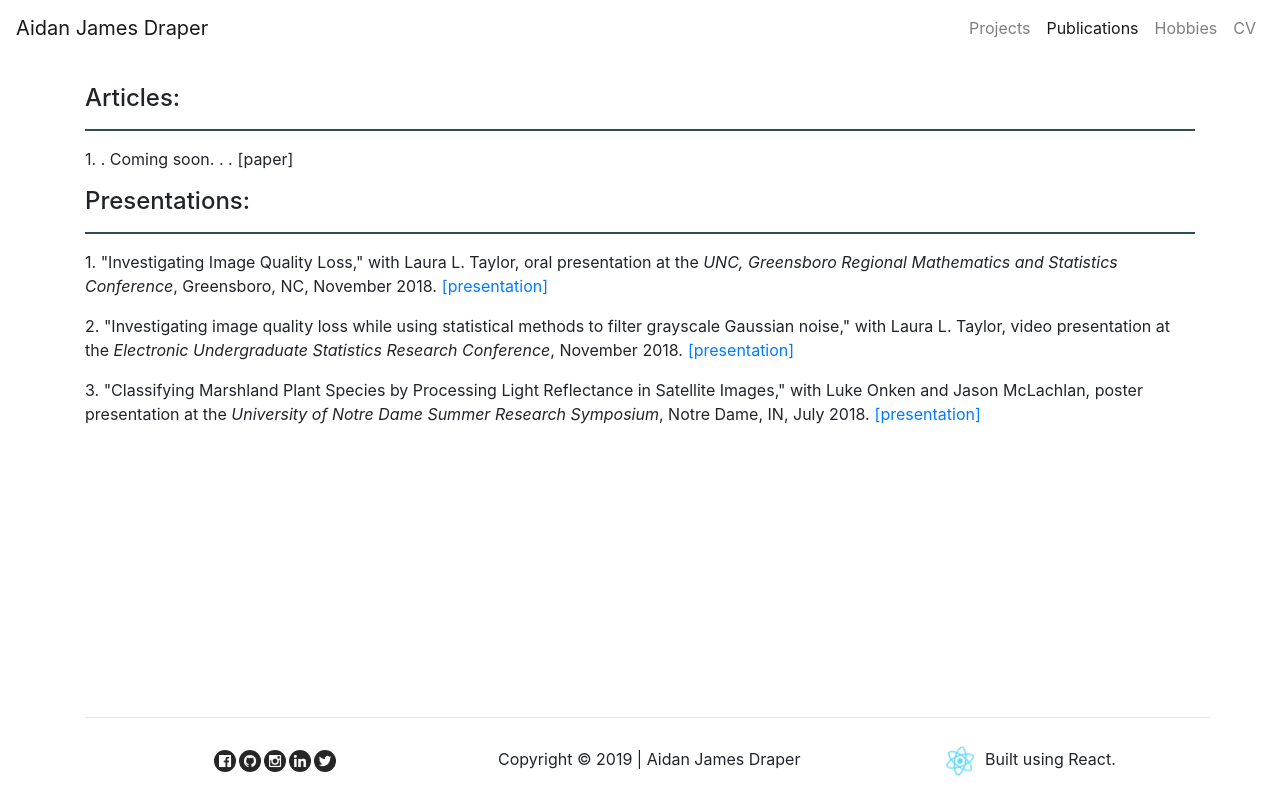
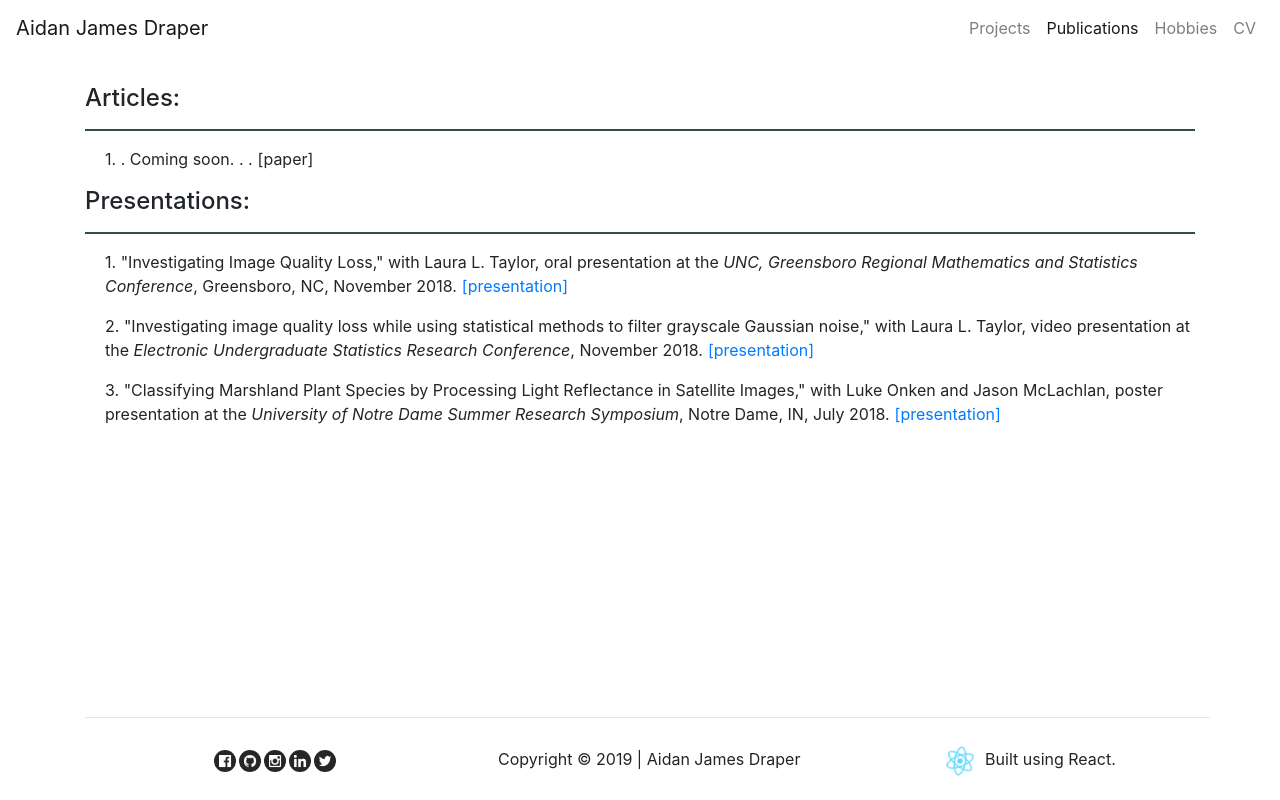
Before and after one commit to adraper2/adraper2.github.io, a React (Create React App) app: page /publications in a window 1280 px wide. Built offline with nearby package versions, Linux system fonts and the light colour scheme.

Commit message:
favicon and small tweaks

```diff
--- a/src/App.js
+++ b/src/App.js
@@ -250,13 +250,13 @@ class App extends Component {
               Limit Theorem works. This app was created by Aidan Draper,
               Christian Wagner, Chris Laskay, and Graham Parker.
             </p>
-            <Link to="https://adraper2.shinyapps.io/CentralLimit/">
+            <a href="https://adraper2.shinyapps.io/CentralLimit/">
               Access our app here.
-            </Link>
+            </a>
             <br />
-            <Link to="https://github.com/adraper2/sts347-final">
+            <a href="https://github.com/adraper2/sts347-final">
               View our code here.
-            </Link>
+            </a>
             <br />
             <br />
             <h2>Tutorial</h2>
--- a/src/components/hobbies.jsx
+++ b/src/components/hobbies.jsx
@@ -1,10 +1,11 @@
 import React, { Component } from "react";
+import Hobby from "./hobby";
 
 class Hobbies extends Component {
   state = {};
   render() {
     return (
-      <div clasName="container">
+      <div className="container">
         <div>
           Hello! You made it to my newest page. Sorry, I'm not quite finished
           with this one yet... if you cannot already tell.
--- /dev/null
+++ b/src/components/hobby.jsx
@@ -0,0 +1,10 @@
+import React, { Component } from "react";
+
+class Hobby extends Component {
+  state = {};
+  render() {
+    return <div />;
+  }
+}
+
+export default Hobby;
--- a/src/components/project-page.jsx
+++ b/src/components/project-page.jsx
@@ -32,7 +32,8 @@ class ProjectPage extends Component {
         <p>
           <b>Brief overview:</b> <i>{projectDesc}</i>
         </p>
-        <h4>In-depth Overview</h4>
+        <h4>In-depth Overview:</h4>
+        <hr className="hr-class" />
         {contentOne}
         <br />
         {contentTwo}
--- a/src/components/publications.js
+++ b/src/components/publications.js
@@ -54,7 +54,7 @@ class Publications extends Component {
         <hr className="hr-class" />
         {this.state.articles.map(article => (
           // start showing article stuff
-          <p>
+          <p className="pub-ref">
             {article.id}. {article.authors}. {article.title}.{" "}
             <i>{article.conference}</i>. {article.date}.
             <a
@@ -70,7 +70,7 @@ class Publications extends Component {
         <hr className="hr-class" />
         {this.state.presentations.map(pres => (
           //start showing pres stuff
-          <p>
+          <p className="pub-ref">
             {pres.id}. "{pres.title}," with {pres.authors}, {pres.kind} at the{" "}
             <i>{pres.conference}</i>, {pres.location} {pres.date}.
             <a
--- a/src/index.css
+++ b/src/index.css
@@ -194,6 +194,12 @@ html {
   border: 1px solid darkslategrey;
 }
 
+/* Publications page ----------- */
+
+.pub-ref {
+  padding-left: 20px;
+}
+
 /* Desktops and laptops ----------- */
 @media only screen and (min-width: 899px) {
   .project-image {
```
Also changed, not shown: 1 other file (tests, documents, lock files or other folders).
